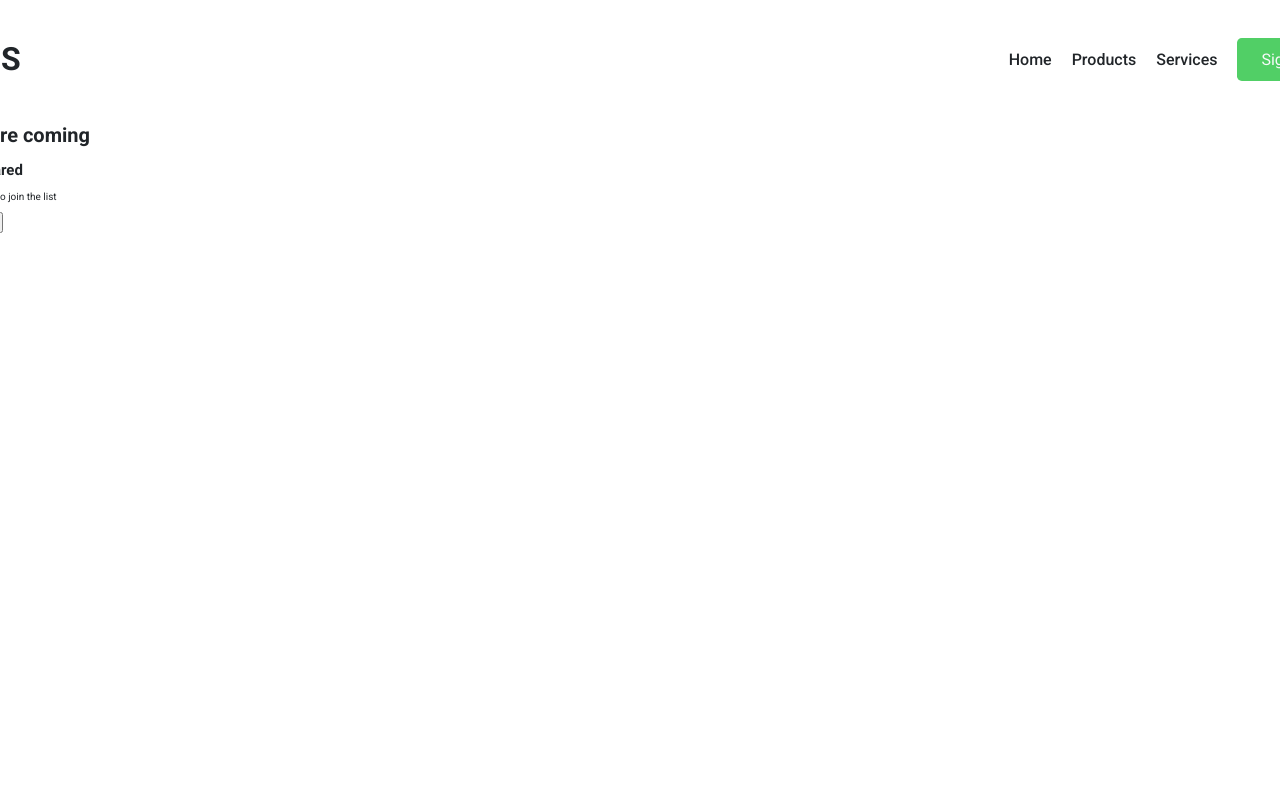
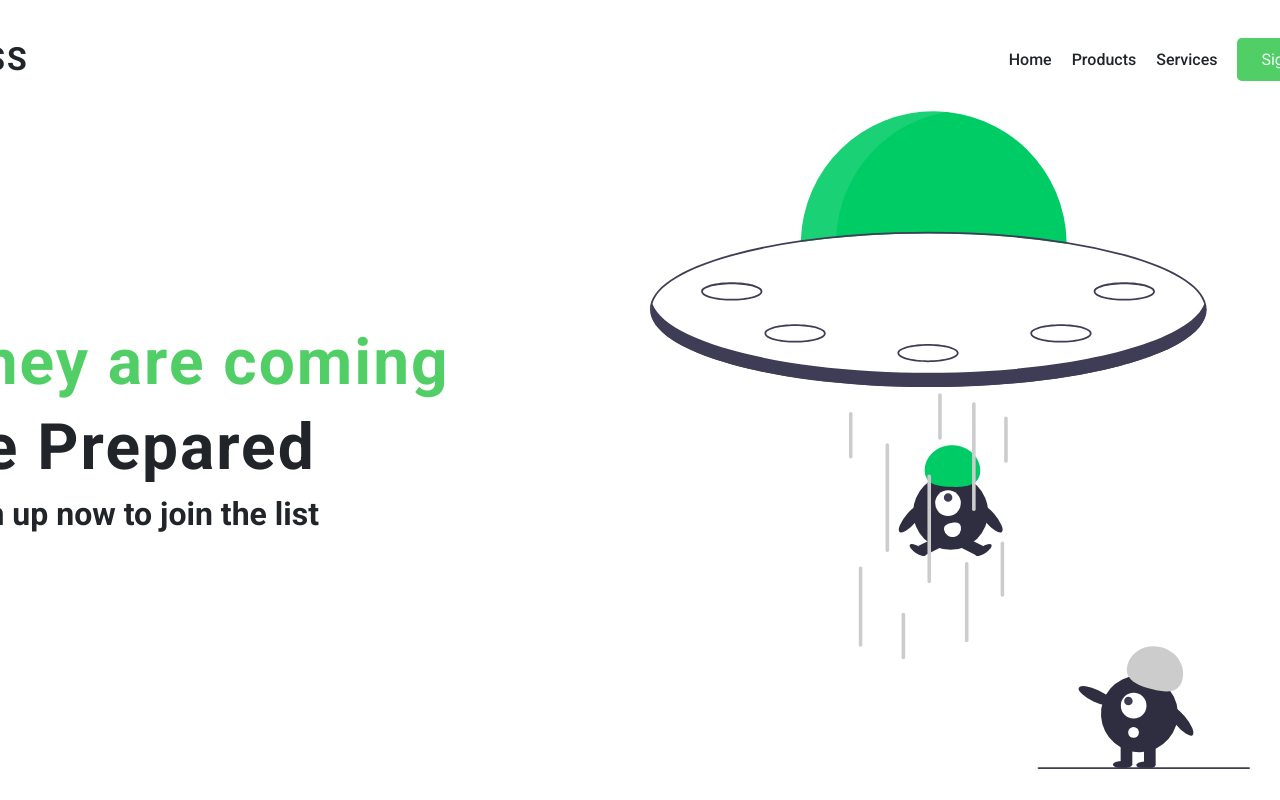
Before and after one commit to domenmerhar/Hero-Page, a website: page index.html in a window 1280 px wide. Shown: the top 800 px of the page. Drawn offline with Linux system fonts and the light colour scheme.

Commit message:
Changed hero section typography

```diff
--- a/index.html
+++ b/index.html
@@ -19,10 +19,13 @@
     </nav>
 
     <main class="hero-container">
-      <h1 class="hero-container__heading-primary">They are coming</h1>
-      <h2 class="hero-container__heading-secondary">Be Prepared</h2>
-      <p class="hero-container__text">Sign up now to join the list</p>
-      <button class="hero-container__btn">Sign Up</button>
+      <div class="hero-container__text-box">
+        <h1 class="hero-container__heading-primary">They are coming</h1>
+        <h2 class="hero-container__heading-secondary">Be Prepared</h2>
+        <p class="hero-container__text">Sign up now to join the list</p>
+        <a href="#" class="hero-container__btn">Sign Up</a>
+      </div>
+      <img src="assets/img-2.svg" alt="Alien UFO" class="hero-container__img" />
     </main>
   </body>
 </html>
--- /dev/null
+++ b/sass/_hero.scss
@@ -0,0 +1,42 @@
+.hero-container {
+  display: flex;
+  align-items: center;
+  gap: 20rem;
+
+  &__text-box {
+    display: flex;
+    flex-direction: column;
+    gap: 1rem;
+
+    & * {
+      margin: 0;
+    }
+  }
+
+  &__heading-primary {
+    font-size: 6.4rem;
+    letter-spacing: 2px;
+    margin: 0;
+    color: $green;
+  }
+
+  &__heading-secondary {
+    font-size: 6.4rem;
+    letter-spacing: 2px;
+  }
+
+  &__text {
+    font-size: 3.2rem;
+    font-weight: 600;
+  }
+
+  &__btn:visited,
+  &__btn:active {
+    text-decoration: none;
+    color: $white;
+  }
+
+  &__img {
+    width: 60rem;
+  }
+}
--- a/sass/_nav-container.scss
+++ b/sass/_navigation.scss
@@ -6,6 +6,7 @@
   &__logo {
     font-size: 3.2rem;
     font-weight: 700;
+    letter-spacing: 2px;
   }
 
   &__list {
--- a/sass/main.scss
+++ b/sass/main.scss
@@ -2,7 +2,8 @@
 
 @import "_variables";
 
-@import "_nav-container";
+@import "_navigation";
+@import "_hero";
 
 html {
   margin: 0;
```
Also changed, not shown: css/style.css.
